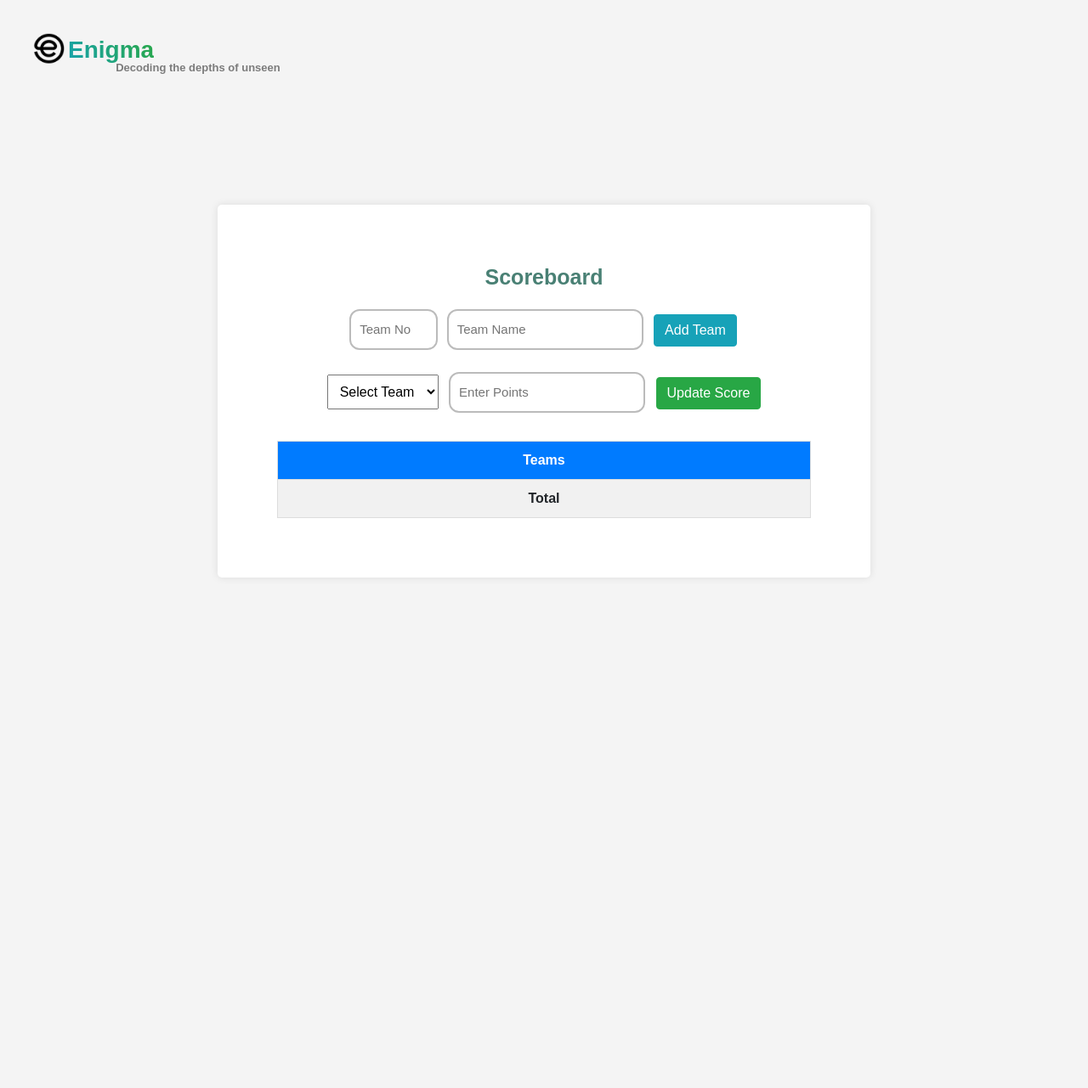
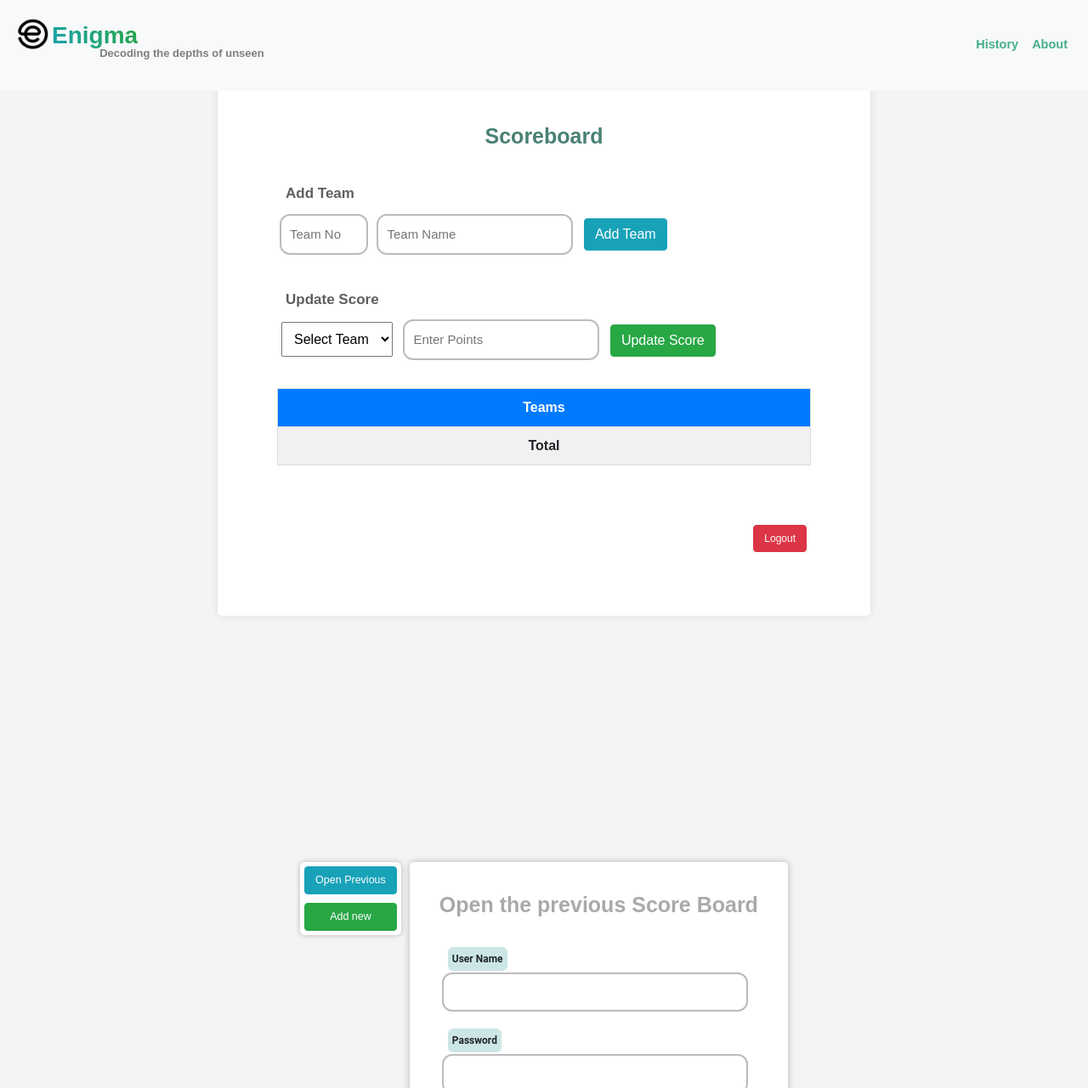
Before and after one commit to amal-karthik-a/ScoreBoard, a plain HTML site: page index.html in a window 1280 px wide. Shown: the top 1281 px of the page at 85% size. Before the commit the page ends 800 px from the top, so only its background shows below. Drawn offline with nearby package versions, Linux system fonts and the light colour scheme.

Commit message:
Add files via upload

```diff
--- a/index.html
+++ b/index.html
@@ -8,9 +8,13 @@
     <script src="https://code.jquery.com/jquery-3.5.1.slim.min.js" integrity="sha384-DfXdz2htPH0lsSSs5nCTpuj/zy4C+OGpamoFVy38MVBnE+IbbVYUew+OrCXaRkfj" crossorigin="anonymous"></script>
     <script src="https://cdn.jsdelivr.net/npm/popper.js@1.16.1/dist/umd/popper.min.js" integrity="sha384-9/reFTGAW83EW2RDu2S0VKaIzap3H66lZH81PoYlFhbGU+6BZp6G7niu735Sk7lN" crossorigin="anonymous"></script>
     <script src="https://stackpath.bootstrapcdn.com/bootstrap/4.5.2/js/bootstrap.min.js" integrity="sha384-B4gt1jrGC7Jh4AgTPSdUtOBvfO8shuf57BaghqFfPlYxofvL8/KUEfYiJOMMV+rV" crossorigin="anonymous"></script>
+    <link rel="icon" type="image/x-icon" href="logoimg.jpg">
     <link rel="stylesheet" href="styles.css">
+    <scrpt type="module" src="rejister.js" defer></script>
 </head>
 <body>
+
+    <nav id="navbar-cont" class="navbar navbar-expand-md navbar-light bg-light">
         <div class="mpower-section">
             <div class="d-flex">
                 <img src="logopn.png">
@@ -18,21 +22,32 @@
                 <p>Decoding the depths of unseen</p>
             </div>
         </div>
-    <div class="main-box d-flex">
+        <button class="navbar-toggler" type="button" data-toggle="collapse" data-target="#navbarNavAltMarkup" aria-controls="navbarNavAltMarkup" aria-expanded="false" aria-label="Toggle navigation">
+          <span class="navbar-toggler-icon"></span>
+        </button>
+        <div class="collapse navbar-collapse" id="navbarNavAltMarkup">
+          <div class="navbar-nav ml-auto" id="link-option">
+            <a class="nav-link active text-right" href="#">History<span class="sr-only">(current)</span></a>
+            <a class="nav-link active text-right" href="#">About<span class="sr-only">(current)</span></a>
+          </div>
+        </div>
+    </nav>
+
+    <div id="sectionBoard">
+        <div class="main-box d-flex justify-content-center align-items-center">
             <div class="container">
-            <h2>Scoreboard</h2>
+                <h2 class="cont-hd">Scoreboard</h2>
 
-            <!-- Add Team Section -->
-            <div class="team-section">
+                <div class="team-section text-left">
+                    <p class="at-hd">Add Team</p>
                     <input class="tno" type="number" id="teamNo" placeholder="Team No">
                     <input class="tname" type="text" id="teamName" placeholder="Team Name">
                     <button class="btn btn-info" onclick="addTeam()">Add Team</button>
                 </div>
 
-            <!-- Update Score Section -->
-
-            <div class="Update-sec">
+                <div class="Update-sec text-left">
                     <div class="score-section">
+                        <p class="at-hd">Update Score</p>
                         <select id="teamSelect">
                             <option value="" disabled selected>Select Team</option>
                         </select>
@@ -40,7 +55,6 @@
                         <button class="btn btn-success" onclick="updateScore()">Update Score</button>
                     </div>
 
-                <!-- Scoreboard Table -->
                     <div class="table-container">
                         <table id="scoreboard">
                             <thead>
@@ -57,8 +71,65 @@
                         </table>
                     </div>
                 </div>
+                <div class="btns-close text-right">
+                    <button class="btn btn-danger btns-close">Logout</button>
+                </div>
+            </div>
+        </div>
+    </div>
 
+    <div id="sectionLogin">
+        <div class="main-box d-flex justify-content-center align-items-center">
+            <div class="option">
+                <div class="btns-cover d-flex flex-column">
+                    <button onclick="display('sectionLogin')" class="btn btn-info btn1">Open Previous</button>
+                    <button onclick="display('sectionSignup')" class="btn btn-success btn2">Add new</button>
+                </div>
+            </div>
+            <div class="login-container">
+                <h2 class="login-hd">Open the previous Score Board</h2>
+                <form class="d-flex flex-column">
+                    <div class="val text-left">
+                        <label>User Name</label>
+                        <input type="text">
+                    </div>
+                    <div class="val text-left">
+                        <label>Password</label>
+                        <input class="passwd" type="password">
+                    </div>
+                </form>
 
+                <div class="btns-cover">
+                    <button class="btn btn-info">Login</button>
+                </div>
+            </div>
+        </div>
+    </div>
+
+    <div id="sectionSignup">
+        <div class="main-box d-flex justify-content-center align-items-center">
+            <div class="option">
+                <div class="btns-cover d-flex flex-column">
+                    <button onclick="display('sectionLogin')" class="btn btn-info btn1">Open Previous</button>
+                    <button onclick="display('sectionSignup')" class="btn btn-success btn2">Add new</button>
+                </div>
+            </div>
+            <div class="login-container">
+                <h2 class="login-hd">Start a new Score Board</h2>
+                <form class="d-flex flex-column">
+                    <div class="val text-left">
+                        <label>User Name</label>
+                        <input type="email" id="email" maxlength="25">
+                    </div>
+                    <div class="val text-left">
+                        <label>Password</label>
+                        <input class="passwd" id="password" type="password" maxlength="16">
+                    </div>
+                    <div class="btns-cover">
+                         <button id="submit" class="btn btn-info">Create</button>
+                    </div>
+                </form>
+            </div>
         </div>
     </div>
 
--- a/styles.css
+++ b/styles.css
@@ -1,15 +1,18 @@
+*{
+    user-select: none;
+    transition: 0.3s;
+}
 body {
     font-family: Arial, sans-serif;
     background-color: #f4f4f4;
     text-align: center;
 }
 .main-box{
-    height: 80vh;
+    height: 100vh;
 }
 .tno{
     width: 100px;
 }
-
 .container {
     background: white;
     padding: 70px;
@@ -67,7 +70,7 @@ tfoot {
 input::placeholder{
     font-size: 15px;
 }
-input{
+.team-section input , .score-section input{
     outline: solid rgba(0, 0, 0, 0.267) 2px;
     border: 0;
     border-radius: 10px;
@@ -78,7 +81,7 @@ input{
     height: 45px;
 }
 .mpower-section{
-    padding: 35px;
+    padding: 10px 0px;
 }
 .mpower-section h3{
     margin-top: 7px;
@@ -94,3 +97,86 @@ input{
     margin-left: -45px;
     color: rgba(0, 0, 0, 0.493);
 }
+.login-container{
+    background-color: white;
+    border-radius: 5px;
+    padding: 35px;
+    box-shadow: 0px 0px 9px rgba(0, 0, 0, 0.26);
+    background: inear-gradient(60deg,rgba(72, 218, 210, 0.336),rgba(109, 191, 238, 0.24));
+}
+.login-container input{
+    border: 0;
+    outline: solid rgba(0, 0, 0, 0.267) 2px;
+    border-radius: 10px;
+}
+form{
+    max-width: 100%;
+}
+.login-hd{
+    margin-bottom: 35px;
+    color: #00000056;
+}
+.val input{
+    width: 95% !important;
+    margin-bottom: 22px;
+    color: rgba(47, 51, 49, 0.575);
+    font-size: 15px;
+    font-weight: 550;
+}
+.passwd{
+    letter-spacing: 10px;
+}
+.val label{
+    margin-left: 10px;
+    margin-bottom: -1px;
+    font-size: 12px;
+    font-weight: 600;
+    font-family: "Roboto";
+    background: rgba(59, 160, 160, 0.26);
+    padding: 5px;
+    border-radius: 6px;
+}
+.btns-cover button{
+    font-size: 12.5px;
+}
+.option{
+    /*backgrund: linear-gradient(60deg,rgba(72, 218, 210, 0.336),rgba(109, 191, 238, 0.24));*/
+    margin-top: -284px;
+    border-radius: 6px;
+    margin-right: 10px;
+    box-shadow: 0px 0px 6px rgba(0, 0, 0, 0.26);
+    background-color: white;
+}
+.btns button{
+    margin-bottom: -10px;
+    font-size: 13px;
+}
+#link-option{
+    font-weight: bold;
+    font-size: 14.5px;
+}
+#link-option a{
+    color: rgba(30, 160, 110, 0.822);
+}
+#navbar-cont{
+    position: absolute;
+    width: 100%;
+}
+.cont-hd{
+    margin-bottom: 40px;
+}
+.at-hd{
+    margin-left: 10px;
+    margin-bottom: 8px;
+    font-size: 17px;
+    font-weight: bold;
+    color: rgba(0, 0, 0, 0.63);
+    margin-top: 37px;
+}
+.add-icon{
+    width: 25px;
+}
+.btns-close{
+    font-size: 12px;
+    margin-top: 35px;
+}
```
Also changed, not shown: logoimg.jpg (added). Lines whose indentation alone changed are shown as unchanged.
